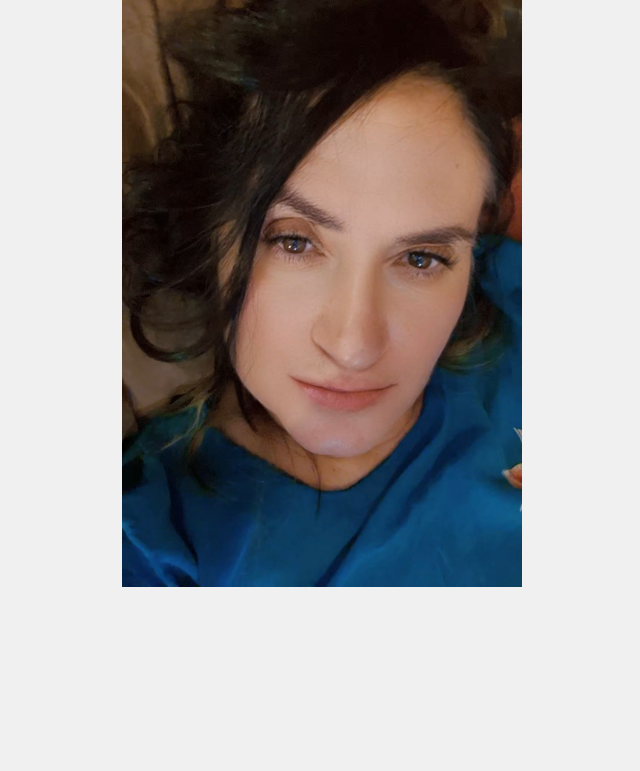
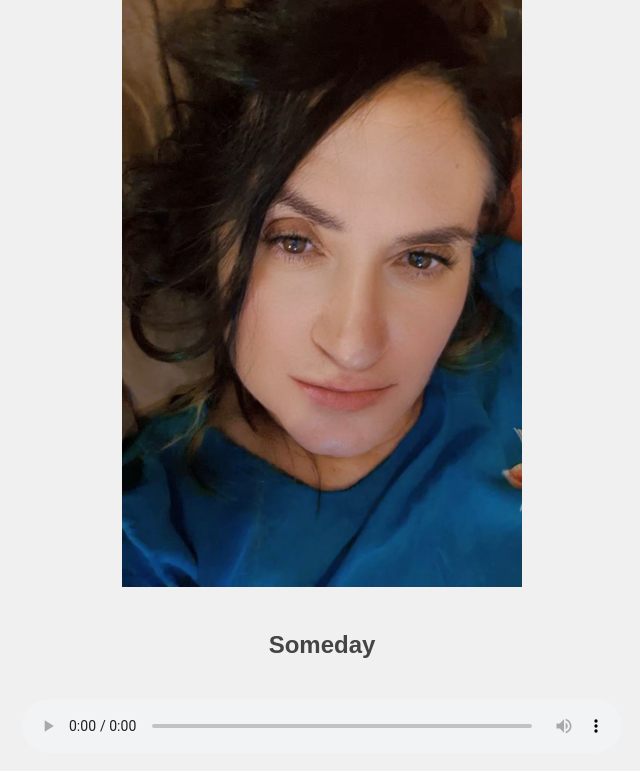
Before and after one commit to yanina1122/music-site, a plain HTML site: page index.html in a window 1280 px wide. Shown: the part 2237-3008 px from the top of the page, without its empty margins (318-958 px from the left). Before the commit the page ends 2876 px from the top, so only its background shows below. Drawn offline with Linux system fonts and the light colour scheme.

Commit message:
добавила плеер с музыкой

```diff
--- a/index.html
+++ b/index.html
@@ -106,7 +106,11 @@
 <div style="text-align:center;">
   <img src="yanina.jpg" alt="Янина" width="400">
 </div>
-
+  <h2>Someday</h2>
+<audio controls>
+  <source src="Someday.mp3" type="audio/mpeg">
+  Ваш браузер не поддерживает аудиоплеер.
+</audio>
 </div>
 </body>
 </html>
```
